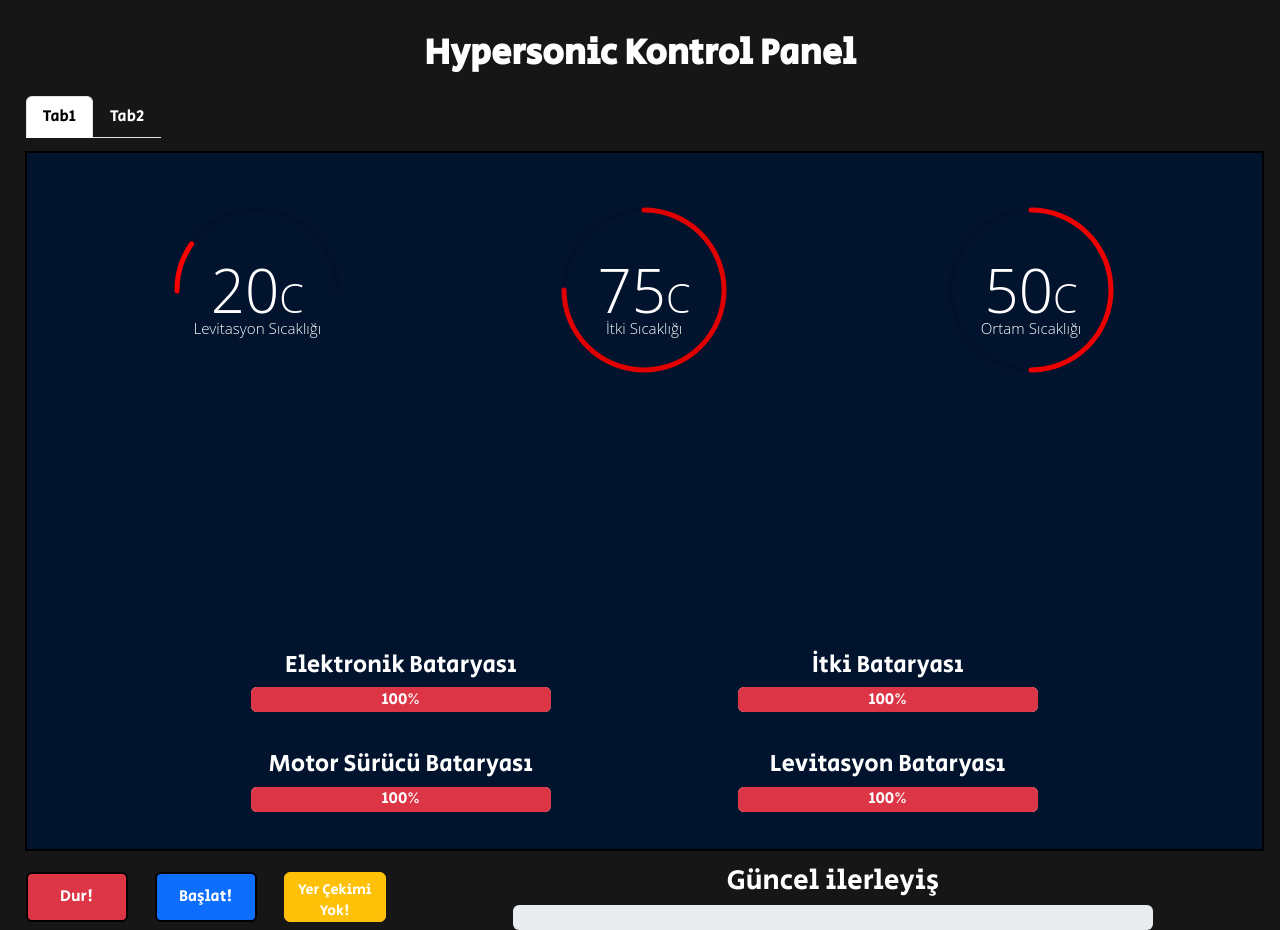
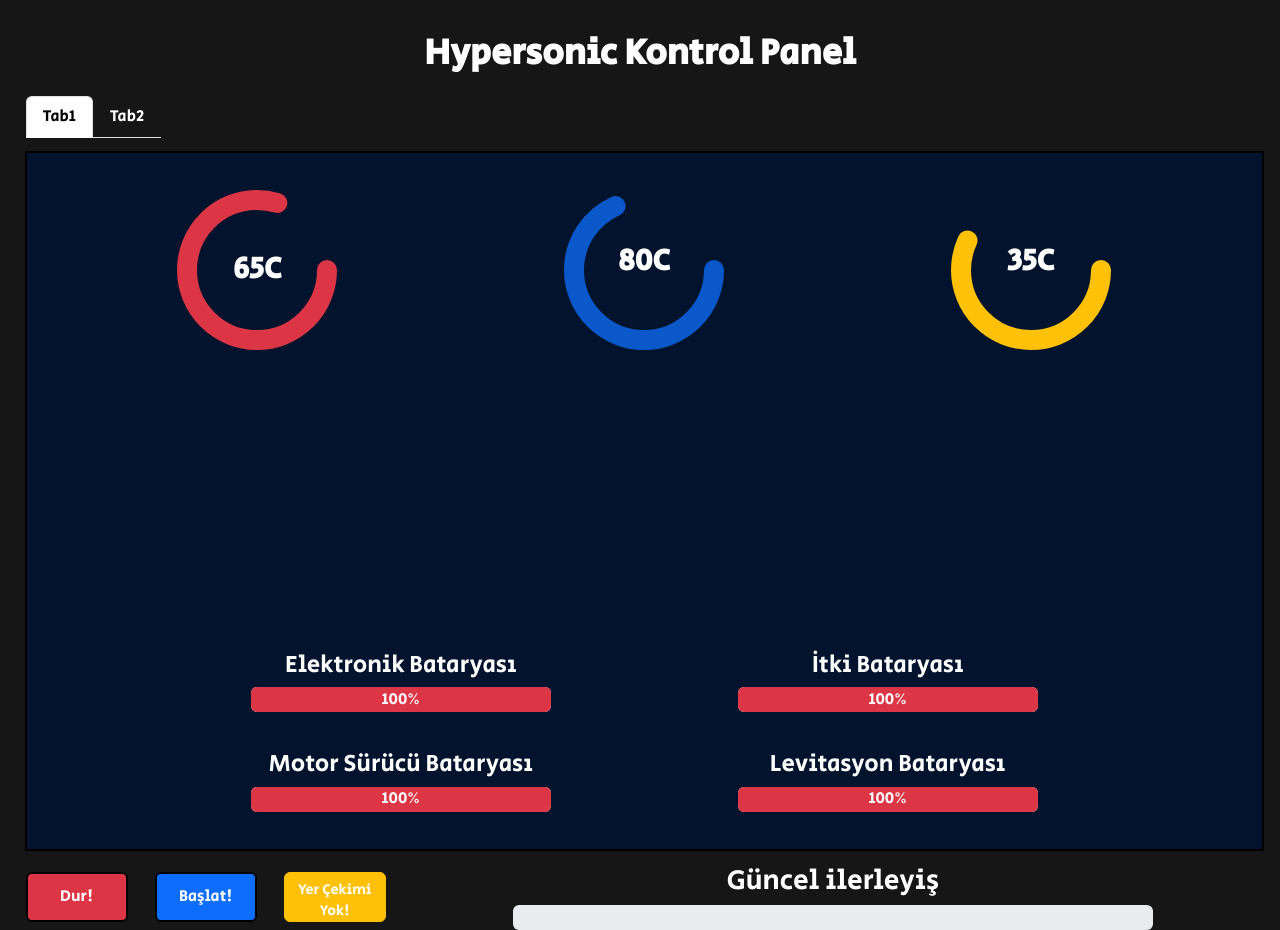
Before and after one commit to ozkanerbatu/hyperloop, an Electron app: page index.html in a window 1280 px wide. Shown: the top 930 px of the page. Drawn offline with nearby package versions, Linux system fonts and the light colour scheme; a script that the page names is missing; a web font is replaced by a local one.

Commit message:
Ben Öldüm

```diff
--- a/index.html
+++ b/index.html
@@ -43,17 +43,68 @@
         <div class="Tab1">
           <div class="Content">
             <div class="temperature">
-              <div class="GaugeMeter" id="GaugeMeter_1 levitasyonSıcaklığı" data-percent="20"
-                data-label="Levitasyon Sıcaklığı" data-append="C" data-size="200px" data-style="Semi" data-width="5"
-                data-text_size="0.30" data-theme="LightRed-DarkRed" data-label_color="#fff">
+              <div class="skill" id="levitasyonSıcaklığı">
+                <div class="outer">
+                  <div class="inner">
+                    <div id="number">
+                      65C
+                    </div>
+                  </div>
+                </div>
+                <svg xmlns="http://www.w3.org/2000/svg" version="1.1" width="160px" height="160px">
+                  <defs>
+                    <linearGradient id="GradientColor">
+
+                      <stop offset="0%" stop- color="#DA22FF" />
+
+                      <stop offset="100%" stop- color="#9733EE" />
+
+                    </linearGradient>
+                  </defs>
+                  <circle id="circle1" cx="80" cy="80" r="70" stroke-linecap="round" />
+                </svg>
               </div>
-              <div class="GaugeMeter" id="GaugeMeter_1 itkiSıcaklığı" data-style="Full" data-percent="75"
-                data-label="İtki Sıcaklığı" data-size="200px" data-width="5" data-text_size="0.30" data-append="C"
-                data-theme="LightRed-DarkRed" data-label_color="#fff">
+              <div class="skill" id="itkiSıcaklığı">
+                <div class="outer">
+                  <div class="inner">
+                    <div id="number">
+                      <p>80C</p>
+                    </div>
+                  </div>
+                </div>
+                <svg xmlns="http://www.w3.org/2000/svg" version="1.1" width="160px" height="160px">
+                  <defs>
+                    <linearGradient id="GradientColor">
+
+                      <stop offset="0%" stop- color="#DA22FF" />
+
+                      <stop offset="100%" stop- color="#9733EE" />
+
+                    </linearGradient>
+                  </defs>
+                  <circle id="cirlce2" cx="80" cy="80" r="70" stroke-linecap="round" />
+                </svg>
               </div>
-              <div class="GaugeMeter" id="GaugeMeter_1 ortamSıcaklığı" data-style="Full" data-percent="50"
-                data-label="Ortam Sıcaklığı" data-size="200px" data-width="5" data-text_size="0.30" data-append="C"
-                data-theme="LightRed-DarkRed" data-label_color="#fff">
+              <div class="skill" id="ortamSıcaklığı">
+                <div class="outer">
+                  <div class="inner">
+                    <div id="number">
+                      <p>35C</p>
+                    </div>
+                  </div>
+                </div>
+                <svg xmlns="http://www.w3.org/2000/svg" version="1.1" width="160px" height="160px">
+                  <defs>
+                    <linearGradient id="GradientColor">
+
+                      <stop offset="0%" stop- color="#DA22FF" />
+
+                      <stop offset="100%" stop- color="#9733EE" />
+
+                    </linearGradient>
+                  </defs>
+                  <circle id="circle3" cx="80" cy="80" r="70" stroke-linecap="round" />
+                </svg>
               </div>
             </div>
             <div class="powerbar-container grid-container">
@@ -171,6 +222,11 @@
     });
   </script>
   <script>
+    $("#start").click(function () {
+      $("p:contains('80C')").html("55C");
+    })
+  </script>
+  <script>
     const socket = io("http://192.168.79.44:3000");
     socket.on("connected", (data) => {
       console.log("Connected to server", data);
@@ -204,16 +260,13 @@
         .text(data + "%");
     })
     socket.on("ortamSıcaklığı", (data) => {
-      console.log(data)
-      $("div:contains('50')").attr("data-percent",data);
+      $("p:contains('35C')").html(data);
     })
     socket.on("itkiSıcaklığı", (data) => {
-      $("#itkiSıcaklığı")
-        .attr("data-percent", data)
+      $("p:contains('80C')").html(data);
     })
     socket.on("levitasyonSıcaklığı", (data) => {
-      $("#levitasyonSıcaklığı")
-        .attr("data-percent", data)
+      $("p:contains('65C')").html(data);
     })
     socket.on("konum", (data) => {
       $("#progress")
--- a/style.css
+++ b/style.css
@@ -194,41 +194,74 @@ h1 {
     margin-top: 12.5%;
 }
 
-.GaugeMeter {
-    Position: Relative;
-    Text-Align: Center;
-    Overflow: Hidden;
-    Cursor: Default;
+.skill {
+    width: 160px;
+    height: 160px;
+    position: relative;
 }
 
-.GaugeMeter SPAN,
-.GaugeMeter B {
-    Margin: 0 23%;
-    Width: 54%;
-    Position: Absolute;
-    Text-align: Center;
-    Display: Inline-Block;
-    Color: #fff;
-    Font-Weight: 100;
-    Font-Family: "Open Sans", Arial;
-    Overflow: Hidden;
-    White-Space: NoWrap;
-    Text-Overflow: Ellipsis;
+.outer {
+    height: 160px;
+    width: 160px;
+    padding: 20px;
+    padding: 20px;
+    border-radius: 50%;
+
 }
 
-.GaugeMeter[data-style="Semi"] B {
-    Margin: 0 10%;
-    Width: 80%;
+.inner {
+    height: 120px;
+    width: 120px;
+    border-radius: 50%;
+    display: flex;
+    align-items: center;
+    justify-content: center;
+
 }
 
-.GaugeMeter S,
-.GaugeMeter U {
-    Text-Decoration: None;
-    Font-Size: 0.66em;
+#number {
+    font-weight: 600;
+    color: #ffffff;
+    font-size: 30px;
 }
 
-.GaugeMeter B {
-    Color: #fff;
-    Font-Weight: 300;
-    Font-Size: 0.95em;
+circle {
+    fill: none;
+    stroke: darkorange;
+    stroke-width: 20px;
+    stroke-dasharray: 450;
+    stroke-dashoffset: 100;
+    animation: anim 2s linear forwards;
 }
+
+#circle1 {
+    fill: none;
+    stroke: #dc3545;
+    stroke-width: 20px;
+    stroke-dasharray: 450;
+    stroke-dashoffset: 100;
+}
+
+#cirlce2 {
+    fill: none;
+    stroke: #0a58ca;
+    stroke-width: 20px;
+    stroke-dasharray: 450;
+    stroke-dashoffset: 150;
+
+}
+
+#circle3 {
+    fill: none;
+    stroke: #ffc107;
+    stroke-width: 20px;
+    stroke-dasharray: 450;
+    stroke-dashoffset: 200;
+
+}
+
+svg {
+    position: absolute;
+    top: 0;
+    left: 0;
+}
```
